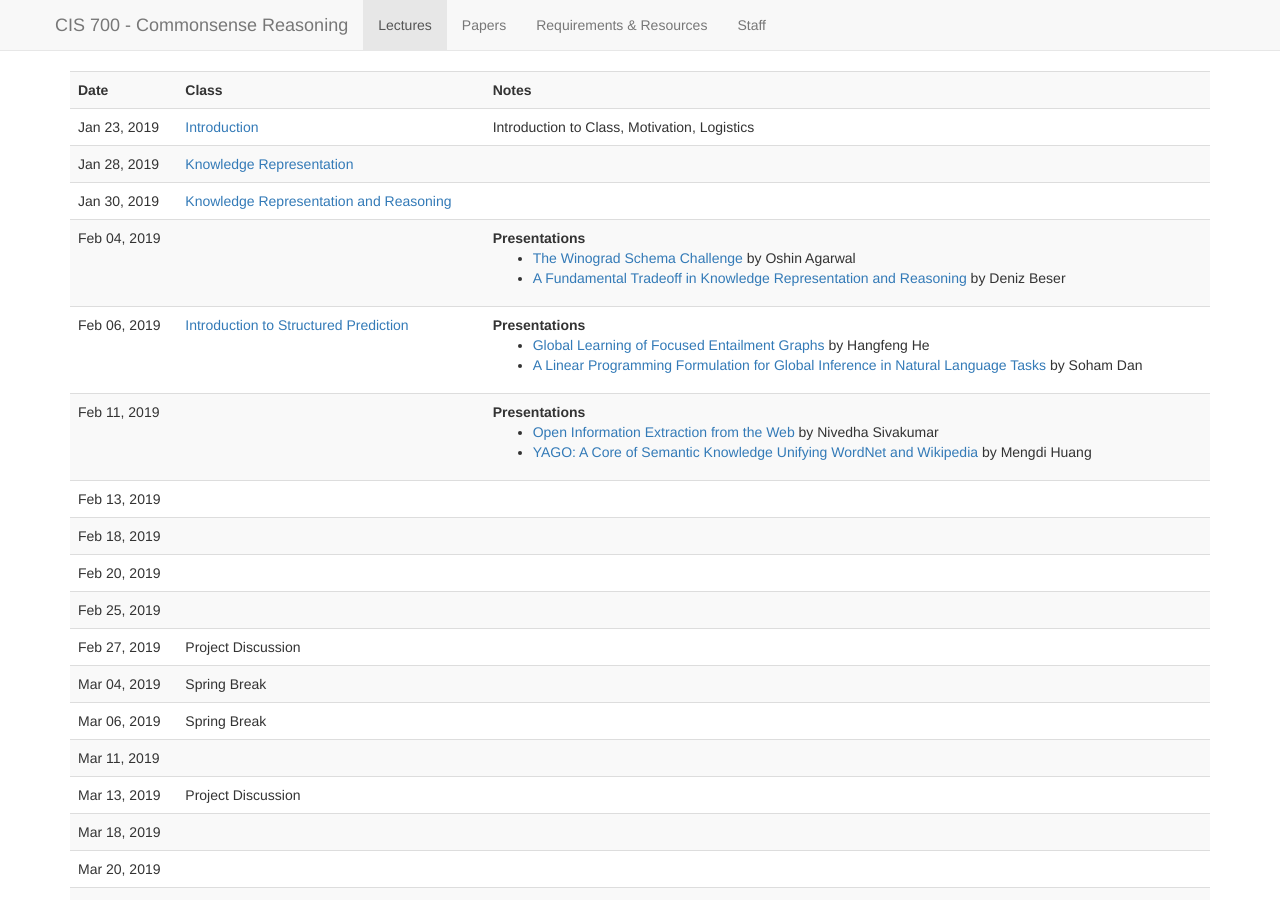
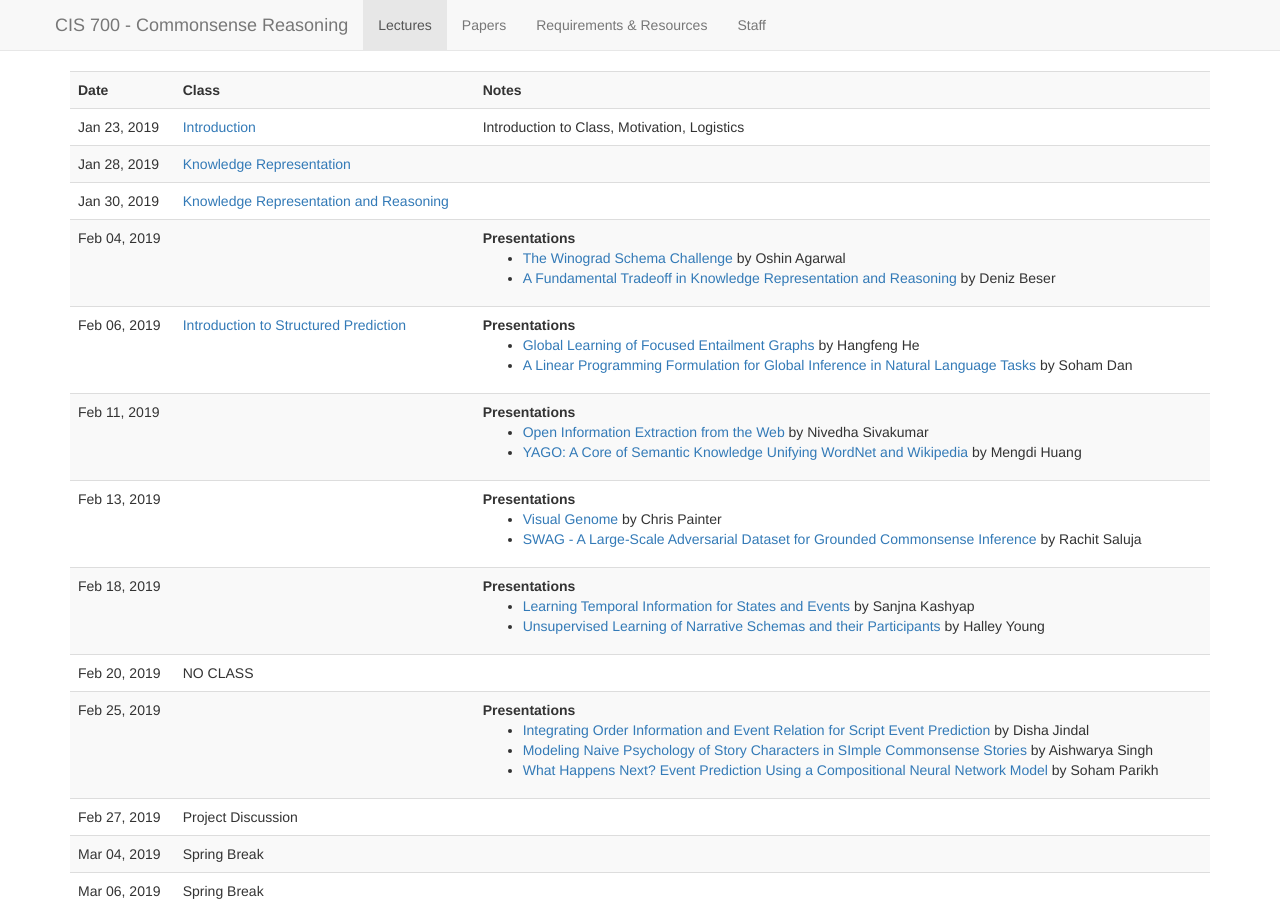
Before and after one commit to nitishgupta/cis700dr, a Jekyll site: the page built from lectures.md, in a window 1280 px wide and 900 px high. Built offline with Jekyll 4.4.1, drawn with Linux system fonts in a browser that asks for light colours; nearby versions of some CDN libraries; a script that is not in the unit is left out.

Commit message:
presentation slides:

```diff
--- a/_data/lectures.yaml
+++ b/_data/lectures.yaml
@@ -67,25 +67,56 @@
     date: 2019-02-13
     title:
     slides:
-    comments:
+    presentations:
+        -
+            title: Visual Genome
+            presenter: Chris Painter
+            link: presentation_slides/VisualGenome.pdf
+        -
+            title: SWAG - A Large-Scale Adversarial Dataset for Grounded Commonsense Inference
+            presenter: Rachit Saluja
+            link: # presentation_slides/swag.pdf
 
 -
     date: 2019-02-18
     title:
     slides:
-    comments:
+    presentations:
+        -
+            title: Learning Temporal Information for States and Events
+            presenter: Sanjna Kashyap
+            link: presentation_slides/TemporalStates.pptx
+        -
+            title: Unsupervised Learning of Narrative Schemas and their Participants
+            presenter: Halley Young
+            link: # presentation_slides/narrativeschemas.pdf
+
 
 -
     date: 2019-02-20
-    title:
+    title: NO CLASS
     slides:
-    comments:
+
 
 -
     date: 2019-02-25
     title:
     slides:
-    comments:
+    presentations:
+        -
+            title:  Integrating Order Information and Event Relation for Script Event Prediction
+            presenter: Disha Jindal
+            link: presentation_slides/ScriptEventPred.pdf
+        -
+            title: Modeling Naive Psychology of Story Characters in SImple Commonsense Stories
+            presenter: Aishwarya Singh
+            link: presentation_slides/psychology.pptx
+        -
+            title: What Happens Next? Event Prediction Using a Compositional Neural Network Model
+            presenter: Soham Parikh
+            link: presentation_slides/EventPrediction.key
+
+
 
 -
     date: 2019-02-27
```
Also changed, not shown: 5 other files.
